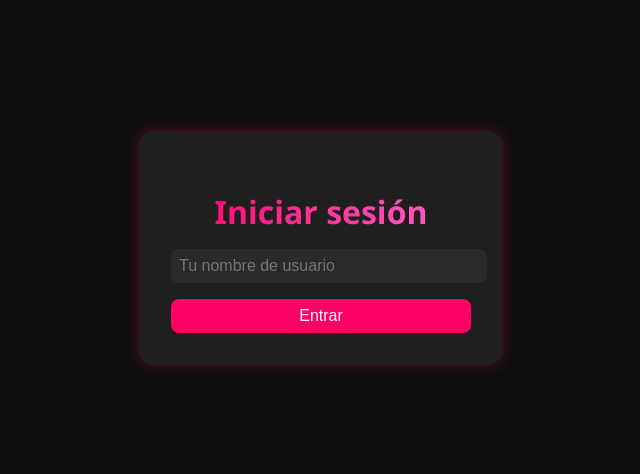
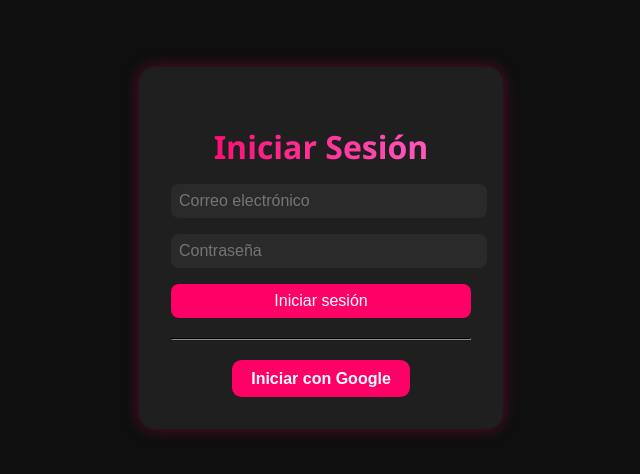
Before and after one commit to Days16/ProjectTime, a React (Vite) app: page / in a window 1280 px wide. Shown: the part 152-626 px from the top of the page, without its empty margins (319-959 px from the left). Built offline with nearby package versions, Linux system fonts and the light colour scheme; no server answers.

Commit message:
add auth with firebase google
v2.1

```diff
--- a/package.json
+++ b/package.json
@@ -10,9 +10,13 @@
     "preview": "vite preview"
   },
   "dependencies": {
+    "@auth0/auth0-react": "^2.3.0",
     "@tailwindcss/vite": "^4.1.8",
+    "firebase": "^11.8.1",
+    "next-auth": "^4.24.11",
     "react": "^19.1.0",
-    "react-dom": "^19.1.0"
+    "react-dom": "^19.1.0",
+    "react-router-dom": "^7.6.1"
   },
   "devDependencies": {
     "@eslint/js": "^9.25.0",
--- a/src/App.jsx
+++ b/src/App.jsx
@@ -1,33 +1,40 @@
-import React, { useState, useEffect } from "react"
-import Login from "./components/Login"
-import Timer from "./components/Timer"
-import ExportImportData from "./components/ExportImportData"
-import History from "./components/History"
+// src/App.jsx
+import React, { useEffect, useState } from "react";
+import { auth } from "./components/auth/firebase";
+import { onAuthStateChanged, signOut } from "firebase/auth";
+import Login from "./components/auth/Login";
+import Timer from "./components/Timer";
+import ExportImportData from "./components/ExportImportData";
+import History from "./components/History";
+import "./index.css"
 
 function App() {
-  const [user, setUser] = useState(null)
-  const [refreshHistory, setRefreshHistory] = useState(false)
+  const [user, setUser] = useState(null);
 
   useEffect(() => {
-    const stored = localStorage.getItem("user")
-    if (stored) setUser(stored)
-  }, [])
+    const unsub = onAuthStateChanged(auth, (u) => setUser(u));
+    return () => unsub();
+  }, []);
+
+  const handleLogout = () => signOut(auth);
+
+  if (!user) return <Login />;
 
   return (
     <div className="app-container">
-      {!user ? (
-        <div className="login-container">
-          <Login setUser={setUser} />
-        </div>
-      ) : (
-        <div className="logged-in-container">
-          <Timer user={user} onStop={() => setRefreshHistory(prev => !prev)} />
-          <History user={user} refresh={refreshHistory} />
-          <ExportImportData user={user} />
-        </div>
-      )}
+      <div className="logged-in-container">
+        <h1 className="timer-title">Bienvenido, {user.displayName || user.email}</h1>
+
+        <Timer user={user} />
+        <ExportImportData user={user} />
+        <History user={user} />
+
+        <button className="btn" onClick={handleLogout}>
+          Cerrar sesión
+        </button>
+      </div>
     </div>
-  )
+  );
 }
 
-export default App
+export default App;
--- a/src/components/Login.jsx
+++ /dev/null
@@ -1,29 +0,0 @@
-import React, { useState } from "react"
-
-export default function Login({ setUser }) {
-  const [username, setUsername] = useState("")
-
-  const handleLogin = () => {
-    if (username.trim()) {
-      localStorage.setItem("user", username)
-      setUser(username)
-    }
-  }
-
-  return (
-    <div className="login-container">
-      <div className="login-box">
-        <h2 className="login-title">Iniciar sesión</h2>
-        <input
-          className="login-input"
-          placeholder="Tu nombre de usuario"
-          value={username}
-          onChange={(e) => setUsername(e.target.value)}
-        />
-        <button className="login-button" onClick={handleLogin}>
-          Entrar
-        </button>
-      </div>
-    </div>
-  )
-}
--- a/src/components/Timer.jsx
+++ b/src/components/Timer.jsx
@@ -31,6 +31,7 @@ export default function Timer({ user, onStop }) {
     const prev = Number(localStorage.getItem(key)) || 0
     localStorage.setItem(key, String(prev + elapsed))
     setElapsed(0)
+    window.location.reload()
     if (onStop) onStop()
   }
 
--- /dev/null
+++ b/src/components/auth/AuthContext.jsx
@@ -0,0 +1,26 @@
+import React, { createContext, useContext, useEffect, useState } from "react";
+import { auth } from "./firebase";
+import { onAuthStateChanged, signOut } from "firebase/auth";
+
+const AuthContext = createContext();
+
+export const useAuth = () => useContext(AuthContext);
+
+export const AuthProvider = ({ children }) => {
+  const [user, setUser] = useState(null);
+
+  useEffect(() => {
+    const unsubscribe = onAuthStateChanged(auth, (firebaseUser) => {
+      setUser(firebaseUser);
+    });
+    return () => unsubscribe();
+  }, []);
+
+  const logout = () => signOut(auth);
+
+  return (
+    <AuthContext.Provider value={{ user, logout }}>
+      {children}
+    </AuthContext.Provider>
+  );
+};
--- /dev/null
+++ b/src/components/auth/Login.jsx
@@ -0,0 +1,63 @@
+// src/components/Login.jsx
+import React from "react";
+import { auth, googleProvider } from "./firebase";
+import {
+  signInWithPopup,
+  signInWithEmailAndPassword,
+} from "firebase/auth";
+import { useState } from "react";
+
+export default function Login() {
+  const [email, setEmail] = useState("");
+  const [password, setPassword] = useState("");
+
+  const handleGoogleLogin = async () => {
+    try {
+      await signInWithPopup(auth, googleProvider);
+    } catch (error) {
+      alert("Error al iniciar con Google: " + error.message);
+    }
+  };
+
+  const handleEmailLogin = async (e) => {
+    e.preventDefault();
+    try {
+      await signInWithEmailAndPassword(auth, email, password);
+    } catch (error) {
+      alert("Error: " + error.message);
+    }
+  };
+
+  return (
+    <div className="login-container">
+      <div className="login-box">
+        <h2 className="login-title">Iniciar Sesión</h2>
+        <form onSubmit={handleEmailLogin}>
+          <input
+            className="login-input"
+            type="email"
+            placeholder="Correo electrónico"
+            value={email}
+            onChange={(e) => setEmail(e.target.value)}
+            required
+          />
+          <input
+            className="login-input"
+            type="password"
+            placeholder="Contraseña"
+            value={password}
+            onChange={(e) => setPassword(e.target.value)}
+            required
+          />
+          <button type="submit" className="login-button">
+            Iniciar sesión
+          </button>
+        </form>
+        <hr style={{ margin: "20px 0", borderColor: "#333" }} />
+        <button className="btn" onClick={handleGoogleLogin}>
+          Iniciar con Google
+        </button>
+      </div>
+    </div>
+  );
+}
--- /dev/null
+++ b/src/components/auth/LoginButton.jsx
@@ -0,0 +1,3 @@
+import { signIn } from 'next-auth/react';
+
+<button onClick={() => signIn()}>Iniciar sesión</button>
--- /dev/null
+++ b/src/components/auth/LogoutButton.jsx
@@ -0,0 +1,3 @@
+import { signOut } from 'next-auth/react';
+
+<button onClick={() => signOut()}>Cerrar sesión</button>
--- /dev/null
+++ b/src/components/auth/firebase.js
@@ -0,0 +1,16 @@
+import { initializeApp } from "firebase/app";
+import { getAuth, GoogleAuthProvider } from "firebase/auth";
+
+const firebaseConfig = {
+  apiKey: import.meta.env.VITE_FIREBASE_API_KEY,
+  authDomain: import.meta.env.VITE_FIREBASE_AUTH_DOMAIN,
+  projectId: import.meta.env.VITE_FIREBASE_PROJECT_ID,
+  storageBucket: import.meta.env.VITE_FIREBASE_STORAGE_BUCKET,
+  messagingSenderId: import.meta.env.VITE_FIREBASE_MESSAGING_SENDER_ID,
+  appId: import.meta.env.VITE_FIREBASE_APP_ID,
+};
+
+const app = initializeApp(firebaseConfig);
+
+export const auth = getAuth(app);
+export const googleProvider = new GoogleAuthProvider();
--- a/src/main.jsx
+++ b/src/main.jsx
@@ -1,10 +1,12 @@
-import React from 'react'
-import ReactDOM from 'react-dom/client'
-import App from './App'
-import './index.css'
+import React from "react";
+import ReactDOM from "react-dom/client";
+import App from "./App";
+import { AuthProvider } from "./components/auth/AuthContext";
 
-ReactDOM.createRoot(document.getElementById('root')).render(
+ReactDOM.createRoot(document.getElementById("root")).render(
   <React.StrictMode>
-    <App />
+    <AuthProvider>
+      <App />
+    </AuthProvider>
   </React.StrictMode>
-)
+);
```
Also changed, not shown: src/components/Dashboard.jsx (added, +17 -0 lines), src/components/auth/Profile.jsx (added, +7 -0 lines), 2 other files (tests, documents, lock files or other folders).
